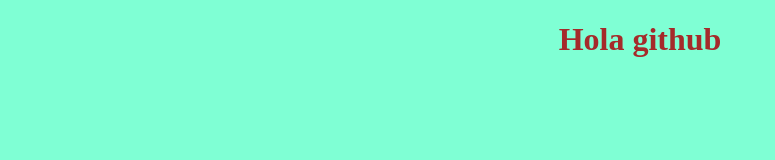
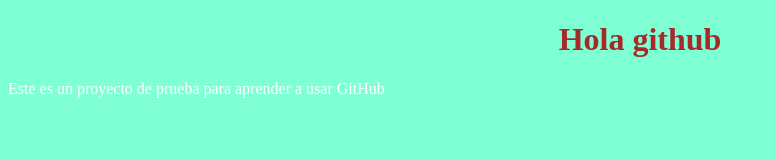
Before and after one commit to LopeAlvarezz/Alejandro-Lopez, a plain HTML site: page proyecto_prueba/index.html in a window 1280 px wide. Shown: the whole page, without its empty margins (0-775 px from the left). Drawn offline with Linux system fonts and the light colour scheme.

Commit message:
segundo commit

```diff
--- a/proyecto_prueba/index.html
+++ b/proyecto_prueba/index.html
@@ -8,7 +8,7 @@
 </head>
 <body>
     <h1>Hola github</h1>
-
+<p>Este es un proyecto de prueba para aprender a usar GitHub</p>
     <script src="scripts.js"></script>
 </body>
 </html>
--- a/proyecto_prueba/styles.css
+++ b/proyecto_prueba/styles.css
@@ -6,3 +6,7 @@ h1 {
     color: brown;
     text-align: center;
 }
+
+p {
+    color: white;
+}
```
